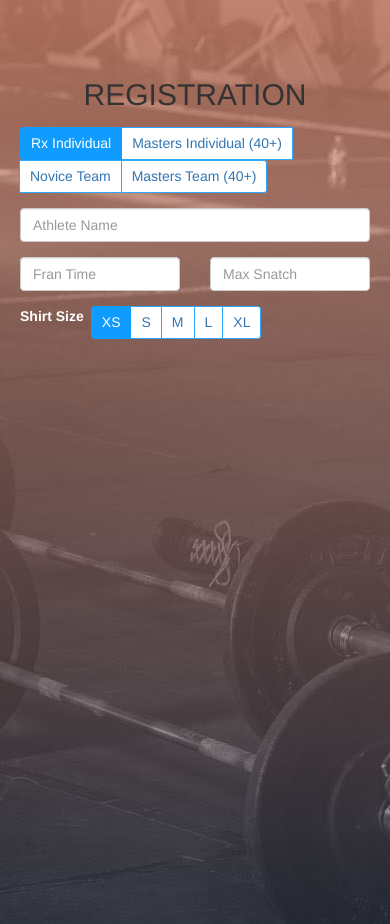
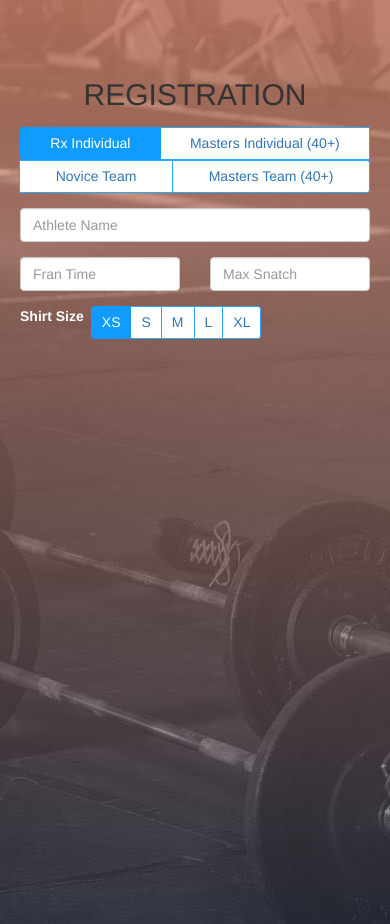
Before and after one commit to thejoshcrawford/themoxiegames, a plain HTML site: page index.html in a window 390 px wide. Shown: the part 1880-2804 px from the top of the page. Drawn offline with Linux system fonts and the light colour scheme.

Commit message:
fixed division buttons

```diff
--- a/assets/css/landing-page.css
+++ b/assets/css/landing-page.css
@@ -862,6 +862,14 @@ a:focus, a:active {
   z-index: 2;
 }
 
+.division-group {
+  display: flex;
+  flex-wrap: wrap;
+}
+
+.division-group a {
+  flex-grow: 1;
+}
 
 .logo-container .logo{
     overflow: hidden;
--- a/index.html
+++ b/index.html
@@ -169,14 +169,14 @@
                             <div class="form-group">
                                 <!--<label for="division" class="control-label text-right">Division</label>-->
                                 <div class="input-group">
-                                    <div class="btn-group radio-button">
-                                        <a class="btn btn-info btn-sm btn-fill active" data-toggle="division"
+                                    <div class="btn-group radio-button division-group">
+                                        <a class="btn btn-info btn-sm btn-fill active division-item" data-toggle="division"
                                            data-title="rx-individual">Rx Individual</a>
-                                        <a class="btn btn-info btn-sm btn-fill notActive" data-toggle="division"
+                                        <a class="btn btn-info btn-sm btn-fill notActive division-item" data-toggle="division"
                                            data-title="masters-individual">Masters Individual (40+)</a>
-                                        <a class="btn btn-info btn-sm btn-fill notActive" data-toggle="division"
+                                        <a class="btn btn-info btn-sm btn-fill notActive division-item" data-toggle="division"
                                            data-title="novice-team">Novice Team</a>
-                                        <a class="btn btn-info btn-sm btn-fill notActive" data-toggle="division"
+                                        <a class="btn btn-info btn-sm btn-fill notActive division-item" data-toggle="division"
                                            data-title="masters-team">Masters Team (40+)</a>
                                     </div>
                                     <input type="hidden" name="division" id="division">
@@ -306,7 +306,7 @@
                                 </div>
                             </div>
                             <!--<button id="register-button" class="btn btn-info btn-fill" disabled>Register</button>-->
-                            <form id="rx-individual-button" action="https://www.paypal.com/cgi-bin/webscr" method="post" target="_top">
+                            <form id="rx-individual-button" action="https://www.paypal.com/cgi-bin/webscr" method="post" target="_top" style="display:none;">
                                 <input type="hidden" name="cmd" value="_s-xclick">
                                 <input type="hidden" name="hosted_button_id" value="RRWXBVJZWG964">
                                 <input type="hidden" name="custom" value="">
@@ -314,7 +314,7 @@
                                 <img alt="" border="0" src="https://www.paypalobjects.com/en_US/i/scr/pixel.gif" width="1" height="1">
                             </form>
 
-                            <form id="masters-individual-button" action="https://www.paypal.com/cgi-bin/webscr" method="post" target="_top" ng-show="vm.division == 'masters'">
+                            <form id="masters-individual-button" action="https://www.paypal.com/cgi-bin/webscr" method="post" target="_top" style="display:none;">
                                 <input type="hidden" name="cmd" value="_s-xclick">
                                 <input type="hidden" name="hosted_button_id" value="JXFM9X5VM5V5G">
                                 <input type="hidden" name="custom" value="">
@@ -322,7 +322,7 @@
                                 <img alt="" border="0" src="https://www.paypalobjects.com/en_US/i/scr/pixel.gif" width="1" height="1">
                             </form>
 
-                            <form id="novice-team-button" action="https://www.paypal.com/cgi-bin/webscr" method="post" target="_top" ng-show="vm.division == 'team'">
+                            <form id="novice-team-button" action="https://www.paypal.com/cgi-bin/webscr" method="post" target="_top" style="display:none;">
                                 <input type="hidden" name="cmd" value="_s-xclick">
                                 <input type="hidden" name="hosted_button_id" value="DDJTKLUTGEP6S">
                                 <input type="hidden" name="custom" value="">
@@ -330,7 +330,7 @@
                                 <img alt="" border="0" src="https://www.paypalobjects.com/en_US/i/scr/pixel.gif" width="1" height="1">
                             </form>
 
-                            <form id="masters-team-button" action="https://www.paypal.com/cgi-bin/webscr" method="post" target="_top" ng-show="vm.division == 'team'">
+                            <form id="masters-team-button" action="https://www.paypal.com/cgi-bin/webscr" method="post" target="_top" style="display:none;">
                                 <input type="hidden" name="cmd" value="_s-xclick">
                                 <input type="hidden" name="hosted_button_id" value="KGLAJJM6SA7Z2">
                                 <input type="hidden" name="custom" value="">
```
